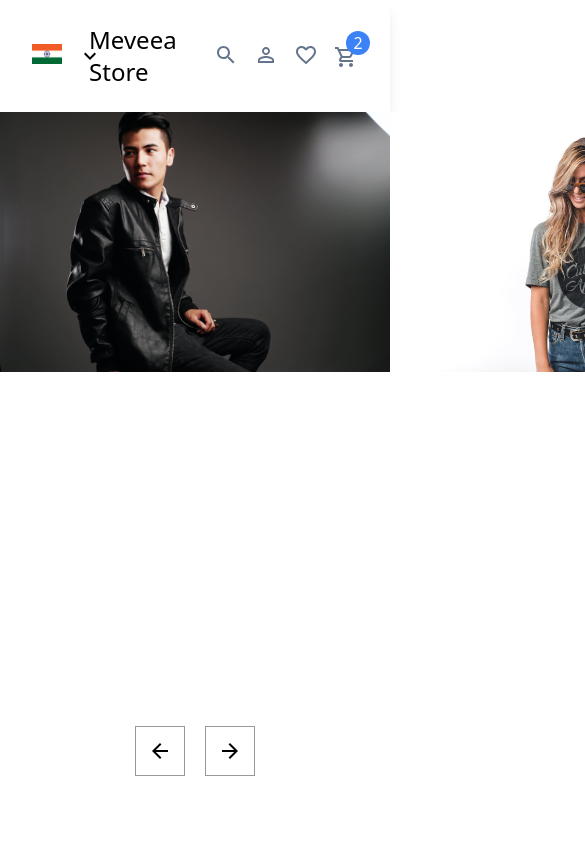
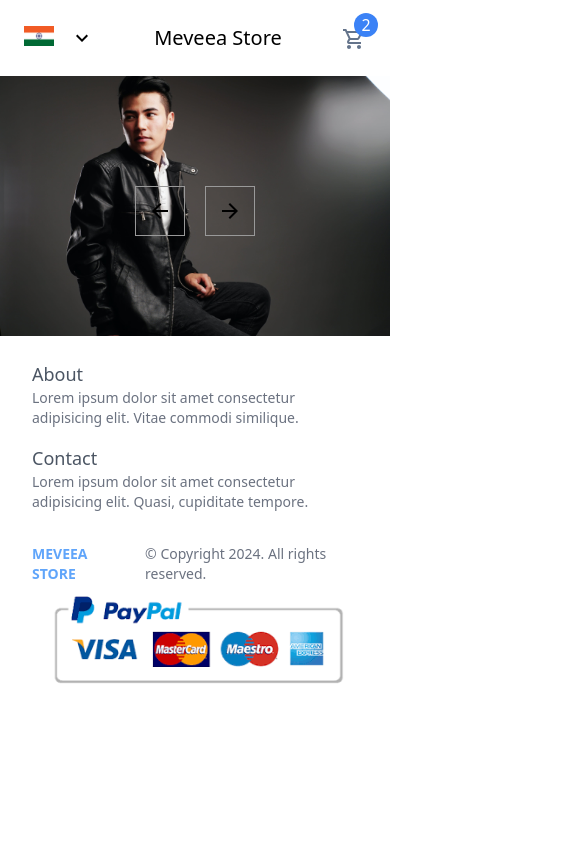
Before and after one commit to rkcoola792/Ecommerce-Meveea-Store-, a React (Vite) app: page / in a window 390 px wide. Shown: the top 844 px of the page, 585 px wide, since content can reach past the window. Built offline with nearby package versions, Linux system fonts and the light colour scheme.

Commit message:
footer completed

```diff
--- a/src/components/footer/Footer.jsx
+++ b/src/components/footer/Footer.jsx
@@ -2,9 +2,9 @@ import React from 'react'
 
 const Footer = () => {
   return (
-    <div className="flex flex-col p-6 px-8">
-      <div className="top flex gap-48">
-        <div className="categores">
+    <div className="flex flex-col p-6 px-8 ">
+      <div className="top hidden lg:flex lg:gap-48 ">
+        <div className="categories">
           <h1 className="text-2xl text-gray-600 pb-2">Categories</h1>
           <p className="text-gray-500">Men</p>
           <p className="text-gray-500">Women</p>
@@ -13,7 +13,7 @@ const Footer = () => {
           <p className="text-gray-500">Accessories</p>
           <p className="text-gray-500">New Arrivals</p>
         </div>
-        <div className="links ">
+        <div className="links">
           <h1 className="text-2xl pb-2 text-gray-600">Links</h1>
           <p className="text-gray-500">FAQ</p>
           <p className="text-gray-500">Pages</p>
@@ -21,30 +21,48 @@ const Footer = () => {
           <p className="text-gray-500">Compare</p>
           <p className="text-gray-500">Cookies</p>
         </div>
-        <div className="about">
+        <div className="about ">
           <h1 className="text-2xl text-gray-600 pb-2">About</h1>
           <p className="text-gray-500">
             Lorem ipsum dolor sit amet consectetur adipisicing elit. Vitae
-            commodi similique veritatis amet alias minima quibusdam esse
-            blanditiis aliquam non voluptatum aperiam ullam possimus repellendus
-            saepe, sed, rem sapiente maiores.
+            commodi similique.
           </p>
         </div>
-        <div className="contact">
+        <div className="contact ">
           <h1 className="text-2xl text-gray-600 pb-2">Contact</h1>
           <p className="text-gray-500">
             {" "}
             Lorem ipsum dolor sit amet consectetur adipisicing elit. Quasi,
-            cupiditate tempore. Facere voluptatem veniam aspernatur asperiores
-            labore temporibus optio quos nam doloremque aperiam, eveniet laborum
-            beatae! Odit error asperiores quia.
+            cupiditate tempore.
           </p>
         </div>
       </div>
-      <div className="bottom flex items-center justify-between">
-        <div className='flex gap-4 items-center '>
-          <h1 className="text-3xl font-bold text-blue-400"> MEVEEA STORE</h1>
-          <p className='text-gray-500'>© Copyright 2024. All rights reserved.</p>
+      <div className="mobile-footer flex-col  lg:hidden">
+        <div className="about ">
+          <h1 className="text-lg text-gray-600 ">About </h1>
+          <p className="text-gray-500 text-sm">
+            Lorem ipsum dolor sit amet consectetur adipisicing elit. Vitae
+            commodi similique.
+          </p>
+        </div>
+        <div className="contact mt-4 ">
+          <h1 className="text-lg text-gray-600">Contact</h1>
+          <p className="text-gray-500 text-sm">
+            {" "}
+            Lorem ipsum dolor sit amet consectetur adipisicing elit. Quasi,
+            cupiditate tempore.
+          </p>
+        </div>
+      </div>
+      <div className="mt-8 bottom  sm:flex sm:justify-between sm:items-center">
+        <div className="flex gap-6 items-center ">
+          <h1 className="text-sm md:text-3xl font-bold text-blue-400">
+            {" "}
+            MEVEEA STORE
+          </h1>
+          <p className="text-gray-500 text-sm">
+            © Copyright 2024. All rights reserved.
+          </p>
         </div>
         <div>
           <img src="img/safe-checkout.png" alt="" />
--- a/src/components/navbar/Navbar.jsx
+++ b/src/components/navbar/Navbar.jsx
@@ -18,28 +18,28 @@ const Circle=()=>{
 }
 const Navbar = () => {
   return (
-    <div className="navbar p-6 px-8 shadow-lg">
+    <div className="navbar p-6  shadow-lg">
       <div className="wrapper flex justify-between items-center">
         <div className="left ">
           <div className="left-items flex gap-4 align-middle">
             <img src="img/flag.webp" style={{ height: 20 }} alt="" />
             <KeyboardArrowDownIcon />
-            <div className="item hidden md:block">
+            <div className="item hidden lg:block">
               <Link to="/product/1">
                 <span>Men</span>
               </Link>
             </div>
-            <div className="item hidden md:block">
+            <div className="item hidden lg:block">
               <Link to="/product/2">
                 <span>Women</span>
               </Link>
             </div>
-            <div className="item hidden md:block">
+            <div className="item hidden lg:block">
               <Link to="/product/3">
                 <span>Children</span>
               </Link>
             </div>
-            <div className="item hidden md:block">
+            <div className="item hidden lg:block">
               <Link to="/product/4">
                 {" "}
                 <span>Accessories</span>
@@ -49,36 +49,38 @@ const Navbar = () => {
         </div>
         <div className="center">
           <Link to="/">
-            <h1 className="text-2xl ">Meveea Store</h1>
+            <h1 className="text-xl sm:text-2xl  ">Meveea Store</h1>
           </Link>{" "}
         </div>
         <div className="right">
           <div className="right-items flex gap-4 align-top">
-            <div className="item hidden md:block">
+            <div className="item hidden lg:block">
               <Link to="/">
                 <span>Homepage</span>
               </Link>
             </div>{" "}
-            <div className="item hidden md:block">
+            <div className="item hidden lg:block">
               <Link to="/about">
                 <span>About</span>
               </Link>
             </div>{" "}
-            <div className="item hidden md:block">
+            <div className="item hidden lg:block">
               <Link to="/contact">
                 <span>Contact</span>
               </Link>
             </div>{" "}
-            <div className="item hidden md:block">
+            <div className="item hidden lg:block">
               <Link to="/store">
                 <span>Store</span>
               </Link>
             </div>
-            <SearchIcon className="text-slate-500 hidden md:block"></SearchIcon>
-            <PersonOutlineOutlinedIcon className="text-slate-500 hidden md:block"></PersonOutlineOutlinedIcon>
-            <FavoriteBorderIcon className="text-slate-500 hidden md:block"></FavoriteBorderIcon>
-            <div className="cartIcon relative">
-              <ShoppingCartOutlinedIcon className="text-slate-500"></ShoppingCartOutlinedIcon>
+            <div className="icons sm:flex gap-4 hidden">
+              <SearchIcon className="hidden text-slate-500"></SearchIcon>
+              <PersonOutlineOutlinedIcon className="text-slate-500 hidden md:block"></PersonOutlineOutlinedIcon>
+              <FavoriteBorderIcon className=" text-slate-500 hidden md:block"></FavoriteBorderIcon>
+            </div>
+            <div className="cartIcon  relative">
+              <ShoppingCartOutlinedIcon className="text-slate-500 "></ShoppingCartOutlinedIcon>
               <Circle></Circle>
             </div>
           </div>
--- a/src/components/slider/slider.scss
+++ b/src/components/slider/slider.scss
@@ -1,10 +1,11 @@
 .slider{
     position: relative;
-    height: calc(100vh - 80px);
+
     width: 100ww;
+    overflow-x: hidden;
 
 .slider-images{
- transition: all 1s ease-in;
+ transition: all 0.5s ease-in;
 }
 .slider-buttons-container{
     position:absolute;
```
